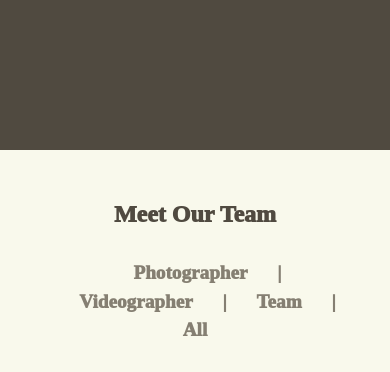
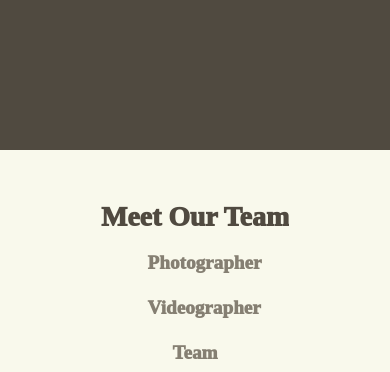
Before and after one commit to ega-erinovian/agitandco, a PHP site: page /about.php in a window 390 px wide. Shown: the part 785-1157 px from the top of the page. Run offline with PHP 8.4, Linux system fonts and the light colour scheme; data comes from the database, SQL or seed files in the repository; some libraries are stand-ins or nearby versions.

Commit message:
revisi akeh done

```diff
--- a/about.php
+++ b/about.php
@@ -54,13 +54,15 @@
                 <p class="miring wow fadeIn wow fadeIn wow fadeIn wow fadeIn wow fadeIn wow fadeIn work-medium visible-md visible-lg ">About us</p>
             </div>
             <div class="container-fluid nospace" id="photographerSection">
-                <h1 id="meetourteam"class="judul work-bold">Meet Our Team</h1>
-                    <div class="devisi" style="overflow: hidden;">
-                        <a href="#meetourteam" onclick="toggleContent('Photographer')" id="photographerLink" class="devisi">Photographer</a> |
-                        <a href="#meetourteam" onclick="toggleContent('Videographer')" id="videographerLink" class="devisi">Videographer</a> |
-                        <a href="#meetourteam" onclick="toggleContent('Team')" id="teamLink" class="devisi">Team</a> |
+                <div class="meetourteam-wrapper d-flex align-items-center flex-column">
+                    <h1 id="meetourteam" class="judul work-bold mb-1 fs-1">Meet Our Team</h1>
+                    <div class="devisi w-50 d-flex justify-content-evenly flex-wrap" style="overflow: hidden;">
+                        <a href="#meetourteam" onclick="toggleContent('Photographer')" id="photographerLink" class="devisi">Photographer</a>
+                        <a href="#meetourteam" onclick="toggleContent('Videographer')" id="videographerLink" class="devisi">Videographer</a>
+                        <a href="#meetourteam" onclick="toggleContent('Team')" id="teamLink" class="devisi">Team</a>
                         <a href="#meetourteam" onclick="showAll()" id="allLink" class="devisi">All</a>
                     </div>
+                </div>
 
                 <div class="container about-container">
                     <!-- <div class="row">
--- a/assets/css/style.css
+++ b/assets/css/style.css
@@ -794,6 +794,10 @@ footer .col-lg-2 h1{
   color: var(--grey-700) !important;
 }
 
+.journal-section .social-media a i{
+  color: var(--white) !important;
+}
+
 /* Footer social media */
 
 footer .social-media a i{
@@ -835,7 +839,7 @@ footer .social-media a:hover i{
   background-color: var(--w50)!important;
   color: #000!important;
   margin:0; padding:0;
-  overflow: hidden!important;
+  overflow-y: hidden!important;
   margin-top: -30px;
   @media (max-width: 767px) {
 
@@ -859,6 +863,10 @@ footer .social-media a:hover i{
   }
 }
 
+.devisi span{
+  color: var(--w50) !important;
+}
+
 .judul{
   text-align: center;
   color: var(--w400)!important;
@@ -878,8 +886,12 @@ footer .social-media a:hover i{
   margin-bottom: 30px;
   /* line-height: 25px; */
 }
+
+.devisi a:hover{
+  color: var(--w400) !important;
+}
+
 .bi{
-
   color: var(--grey-700)!important;
 
 }
@@ -898,6 +910,24 @@ footer .social-media a:hover i{
     display: block;
     margin-right: 0;
     margin-bottom: 10px;
+  }
+  #meetourteam{
+    margin-bottom: 1rem !important;
+  }
+  /* #meetourteam{
+    margin-left: 3rem;
+    margin-bottom: 1rem !important;
+  }
+  .meetourteam-wrapper{
+    align-items: start !important;
+  }
+  .devisi,#meetourteam{
+    width: 100% !important;
+    display: block !important;
+    text-align: start !important;
+  } */
+  .devisi a{
+    margin-bottom: 1rem;
   }
 }
 
--- a/index.php
+++ b/index.php
@@ -68,7 +68,7 @@
                     <?php
                         foreach($array_imgs as $img ){
                     ?>
-                    <div class="carousel-item <?php if(array_search($img, $array_imgs) == 0) echo 'active' ?>" style="background-image: linear-gradient(#00000065, #00000000), url(<?='assets/img/page/home/'.$img?>);" data-bs-interval="1000">
+                    <div class="carousel-item <?php if(array_search($img, $array_imgs) == 0) echo 'active' ?>" style="background-image: linear-gradient(#00000065, #00000000), url(<?='assets/img/page/home/'.$img?>);" data-bs-interval="5000">
                     </div>
                     <?php } ?>
                 </div>
@@ -105,7 +105,7 @@
     <script>
             // Inisialisasi carousel
             var carousel = new bootstrap.Carousel(document.getElementById('carouselExampleIndicators'), {
-                interval: 10000  // Atur interval pergantian slide
+                interval: 5000  // Atur interval pergantian slide
             });
             </script>
 
```
Also changed, not shown: portfolio_details.php (+7 -3 lines).
